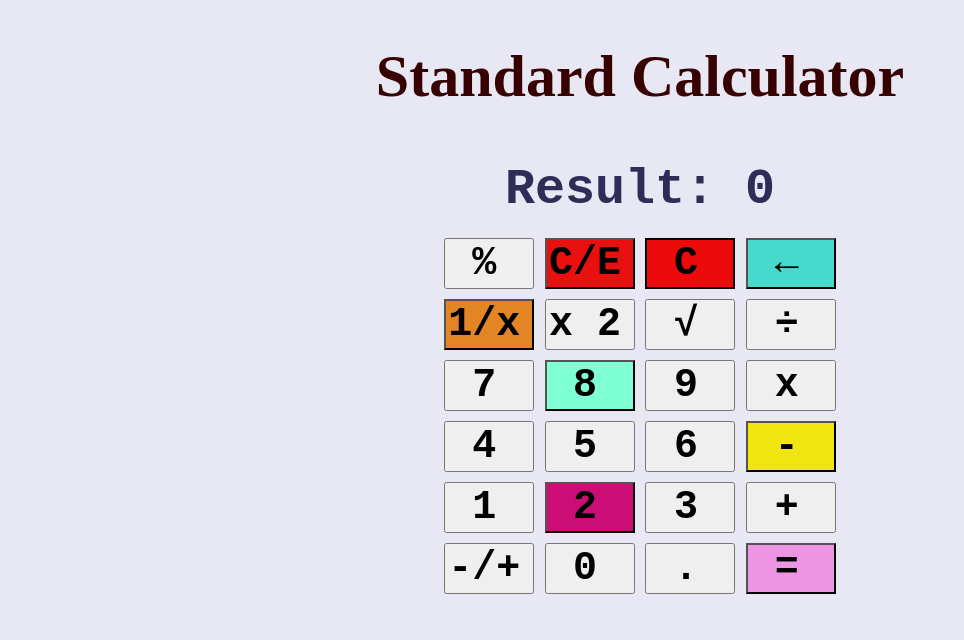
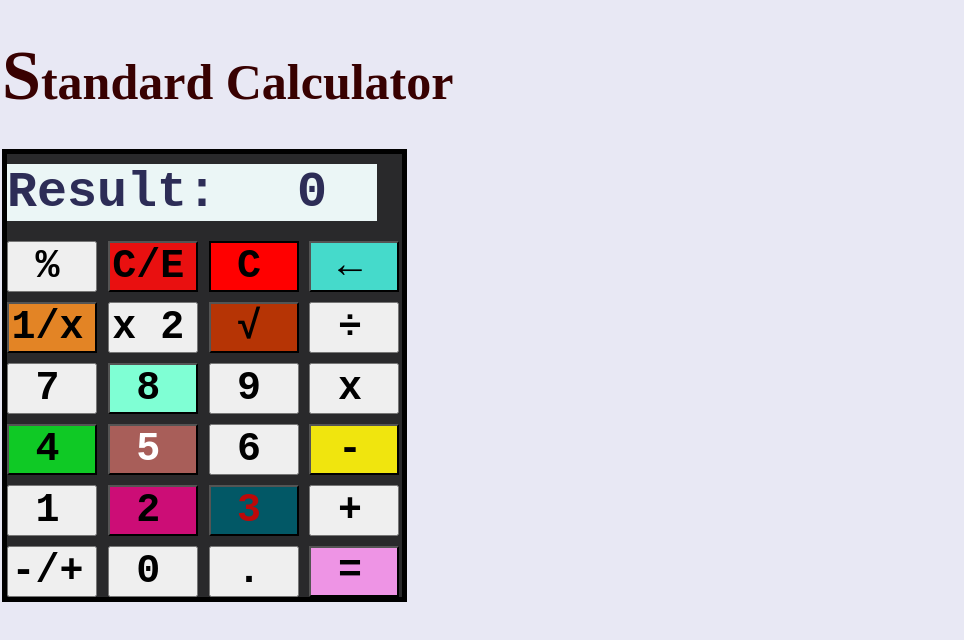
Before and after one commit to knigussie10740/standardCalculator, a plain HTML site: page index.html in a window 1280 px wide. Shown: the whole page, without its empty margins (0-964 px from the left). Drawn offline with Linux system fonts and the light colour scheme.

Commit message:
Add files via upload

```diff
--- a/css/style.css
+++ b/css/style.css
@@ -1,6 +1,7 @@
 /*UNVERSAL SELECTOR*/
 * {
     font-family: 'Courier New', Courier, monospace;
+display:contents center;
 }
 
 /*ELEMENT SELECTOR*/
@@ -8,51 +9,35 @@ body {
     background-color:  #a85e59;
     padding: 2px;
     margin: 0px;
-    text-align: center;
+    display: center;
 }
-body:hover{
-    background-color: rgb(232, 232, 244);
-
+main{
+    border: 5px solid black;
+    width: 395px;
+    background-color: rgb(41, 41, 43);
 }
 
 button {
     font-size: 40px;
-    margin: 0 auto;
     padding-left: 1px;
     padding-right: 10px;
     width: 90px;
     font-weight: bold;
-
 }
-
-button:hover {
-    background-color: rgb(54, 195, 246);
-
-}
-
 
 h1 {
     color: rgb(56, 1, 1);
     font-weight: bold;
-    font-size:60px;
+    font-size:50px;
     font-family: 'Times New Roman', Times, serif;
-
-}
-
-h1:active {
-    color: #f0e50e;
-    font-size: 65px;
 }
 
 section{
     border: 2px;
     padding-top: 10px;
-
 }
 
-
 /*ID SELECTOR*/
-
 #cal-culater:hover {
     background-color: aqua;
     color: rgb(199, 150, 245);
@@ -64,8 +49,6 @@ section{
 
 #form {
     font-size: large;
-
-
 }
 
 #equal {
@@ -73,26 +56,20 @@ section{
     font-size: 40px;
 }
 
-
 #clear {
     background-color: rgb(13, 144, 244);
     border: 2px solid;
-
-
 }
 
 /*CLASS SELECTOR*/
 
 .operater1 {
     background-color: rgb(233, 16, 16);
-
 }
 
 .operater2 {
     background-color: rgb(69, 218, 203);
     font-weight:bold;
-
-
 }
 
 .operater3 {
@@ -110,29 +87,64 @@ section{
     background-color: #e38425;
 }
 
-
 /*GROUP SELECTOR*/
-
-#cal-culater,
-#number {
+#cal-culater, #number {
     font-weight: bold;
     font-size: 50px;
     color: rgb(45, 45, 87);
+    padding-right:50px;
+    background-color: #ebf6f6;
+}
+/*ATTRIBUTE SELECTER*/
+button[value="5"]{
+background-color: #a85e59;
+color: white;
+}
+
+button[value="√"]{
+    background-color: rgb(182, 52, 5);
+}
+
+button[value="4"]{
+    background-color: rgb(15, 201, 37);
+}
+button[value="3"]{
+    background-color: rgb(2, 88, 102);
+    color: rgb(188, 9, 9);
+    font-weight: bold;
 }
 
 /*CHILD SELECTER*/
-#row1>#clear {
-    background-color: rgb(236, 10, 10);
+#row1 > #clear{
+    background-color: red;
 }
 
 /*DECENDANT SELECTER*/
-
 #row2 .operater {
     font-size: 40px;
-
 }
 
 /*GENERAL SIBLING SELECTOR*/
-#row5~.operater {
+#row5 ~ .operater {
     background-color: bisque;
 }
+/* PSEUDO CLASS SELECTOR*/
+h1:active {
+    color: #f0e50e;
+    font-size: 65px;
+}
+
+button:hover {
+    background-color: rgb(54, 195, 246);
+}
+body:hover{
+    background-color: rgb(232, 232, 244);
+}
+
+#row1 > #clear:hover{
+    background-color:rgb(144, 185, 236)
+}
+/* PSEUDO ELEMENT SELECTOR*/
+h1::first-letter{
+    font-size: 70px;
+}
```
